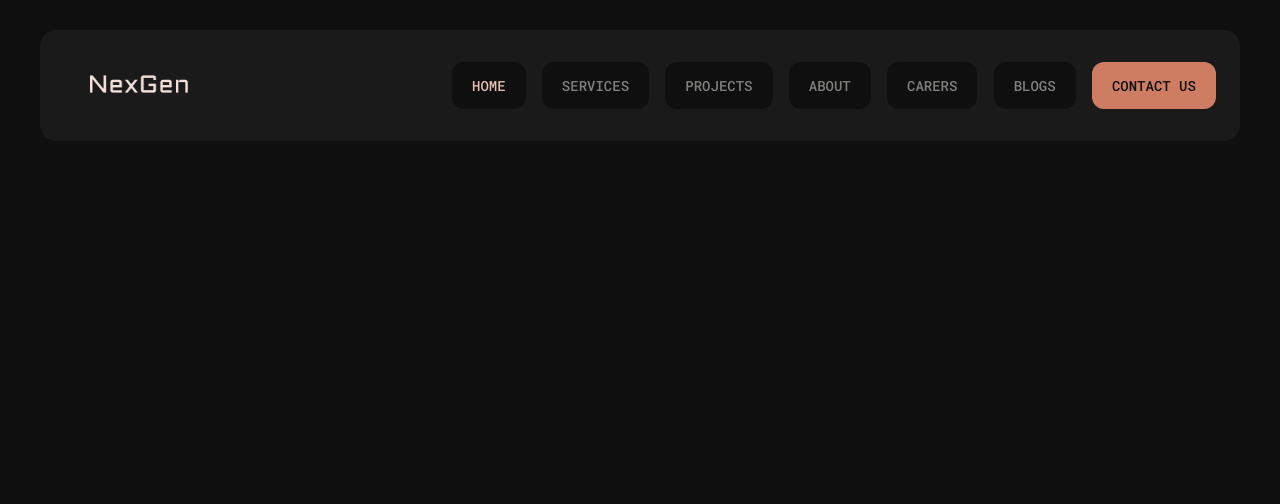
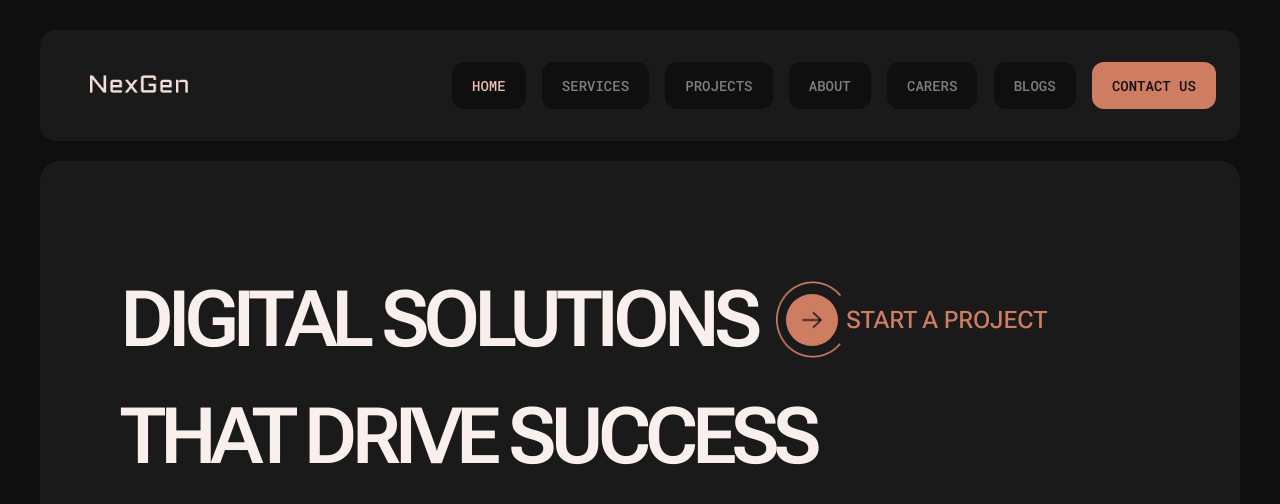
Before and after one commit to Deni244/Agency-Website, a Next.js app: page / in a window 1280 px wide. Shown: the top 504 px of the page. Built offline with nearby package versions, Linux system fonts and the light colour scheme.

Commit message:
added hero section

```diff
--- a/src/app/blog/page.tsx
+++ b/src/app/blog/page.tsx
@@ -2,6 +2,6 @@ export default function Blog() {
 
 
     return (
-        <h1>Blog</h1>
+        <h1 className="text-red-800">Blog</h1>
     )
 }
--- a/src/app/globals.css
+++ b/src/app/globals.css
@@ -12,6 +12,10 @@ a {
 ul {
     list-style-type: none;
 }
+button {
+    all: unset;
+}
+
 .container {
     width: 100%;
     min-height: 100vh;
--- a/src/app/layout.tsx
+++ b/src/app/layout.tsx
@@ -6,7 +6,7 @@ import "./globals.css";
 
 
 export const metadata: Metadata = {
-  title: "Create Next App",
+  title: "NextGen",
   description: "Generated by create next app",
 };
 
--- a/src/app/page.tsx
+++ b/src/app/page.tsx
@@ -1,8 +1,19 @@
-
+import HeroTitle from '@/components/HeroTitle'
+import '../styles/home.css'
 
 export default function Home() {
   return (
-    <>
-    </>
+    <div className="hero-section">
+      <div className="hero-section-1">
+        <div className="hero-section-1-title-cnt">
+            <HeroTitle title1='Digital Solutions' title2='That Drive Success' />
+        </div>
+
+
+      </div>
+      <div className="hero-section-2">
+
+      </div>
+    </div>
   )
 }
--- /dev/null
+++ b/src/components/HeroButton.tsx
@@ -0,0 +1,16 @@
+import Image from "next/image";
+import '../styles/heroBtn.css'
+
+const HeroButton = () =>{
+    return (
+        <button className="hero-btn">
+            <div className="hero-btn-img-cnt">
+                    <Image width={24} height={24} src={'/IconArrow.png'} alt="Arrow"/>
+                    <Image className="hero-btn-shape" width={65} height={77} src={'/Shape1.png'} alt="Shape"/>
+            </div>
+            <span className="hero-btn-text">START A PROJECT</span>
+        </button>
+    )
+}
+
+export default HeroButton;
--- /dev/null
+++ b/src/components/HeroTitle.tsx
@@ -0,0 +1,24 @@
+
+
+import '../styles/heroTitle.css'
+import HeroButton from './HeroButton'
+
+
+type Props = {
+    title1? : string,
+    title2? : string,
+}
+
+export default function HeroTitle ({title1, title2}: Props) {
+
+
+    return (
+        <div className="hero-tittle-container">
+            <div className="hero-title-1-cnt">
+                <h1 className="hero-title">{title1?.toLocaleUpperCase()}</h1>
+                <HeroButton />
+            </div>
+                <h1 className="hero-title">{title2?.toLocaleUpperCase()}</h1>
+        </div>
+    )
+}
--- a/src/components/header.tsx
+++ b/src/components/header.tsx
@@ -21,7 +21,7 @@ export default function Header() {
                     <li className="nav-link-item"><Link className={`${pathName === '/about' && 'activeLink' } nav-link`} href={'/about'}>ABOUT</Link></li>
                     <li className="nav-link-item"><Link className={`${pathName === '/carers' && 'activeLink' } nav-link`} href={'/carers'}>CARERS</Link></li>
                     <li className="nav-link-item"><Link className={`${pathName === '/blog' && 'activeLink' } nav-link`} href={'/blog'}>BLOGS</Link></li>
-                    <li className="nav-link-item"><Link className={`${pathName === '/contact' && 'activeLink' } nav-link`} href={'/contact'}>CONTACT US</Link></li>
+                    <li className="nav-link-item"><Link className={`${pathName === '/contact' && 'text-red-300' } nav-link`} href={'/contact'}>CONTACT US</Link></li>
                 </ul>
                 <button className="menu-button">
                     <Image className="Menu-button" width={24} height={24} src="/MenuIcon.png" alt="Logo" priority />
--- /dev/null
+++ b/src/styles/heroBtn.css
@@ -0,0 +1,27 @@
+.hero-btn {
+    display: flex;
+    align-items: center;
+    cursor: pointer;
+}
+.hero-btn-img-cnt {
+    display: flex;
+    align-items: center;
+    justify-content: center;
+    position: relative;
+    background-color: #CE7D63;
+    width: 52px;
+    height: 52px;
+    border-radius: 100%;
+}
+.hero-btn-shape {
+    position: absolute;
+    left: -10.5px;
+}
+.hero-btn-text {
+    font-family: var(--font-roboto-flex);
+    font-weight: 500;
+    font-size: 24px;
+    line-height: 150%;
+    color: #CE7D63;
+    margin-left: 8px;
+}
--- /dev/null
+++ b/src/styles/heroTitle.css
@@ -0,0 +1,15 @@
+.hero-tittle-container {
+    max-width: 1047px;
+}
+.hero-title-1-cnt {
+    display: flex;
+    gap: 30px;
+}
+.hero-title {
+    font-family: var(--font-roboto-flex);
+    font-weight: 600;
+    font-size: 78px;
+    line-height: 150%;
+    letter-spacing: -5.9px;
+    color: #F9EFEC;
+}
--- /dev/null
+++ b/src/styles/home.css
@@ -0,0 +1,17 @@
+.hero-section {
+    max-width: 1820px;
+    width: 100%;
+    margin: 20px auto;
+}
+.hero-section-1 {
+    display: flex;
+}
+.hero-section-1-title-cnt {
+    width: 1207px;
+    height: 592px;
+    background-color: #1A1A1A;
+    border-radius: 20px;
+    box-sizing: border-box;
+    padding-top: 100px;
+    padding-left: 80px;
+}
```
Also changed, not shown: public/IconArrow.png (added), public/Shape1.png (added).
